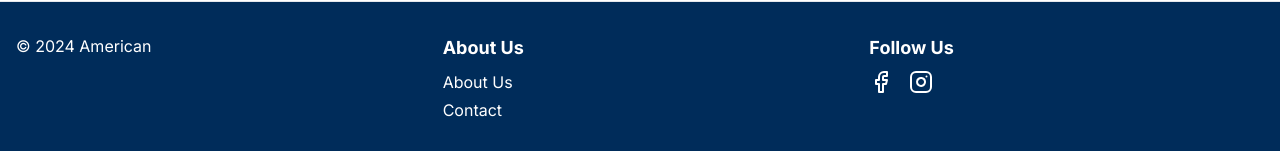
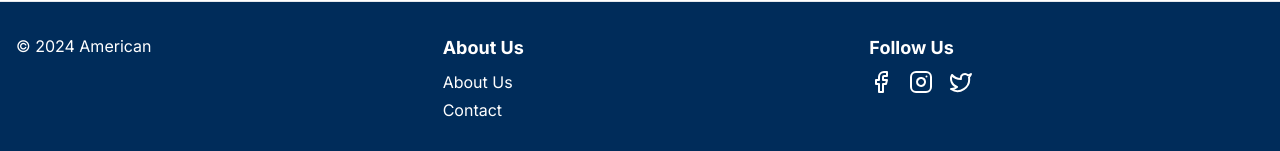
Before and after one commit to Trazer09/whatbytes-frontend, a Next.js app: page / in a window 1280 px wide. Shown: the part 1331-1482 px from the top of the page. Built offline with nearby package versions, Linux system fonts and the light colour scheme.

Commit message:
Add twitter icon in footer

```diff
--- a/app/cart/page.tsx
+++ b/app/cart/page.tsx
@@ -1,4 +1,3 @@
-// app/cart/page.tsx
 "use client";
 
 import { useCart } from "@/app/context/CartContext";
--- a/app/components/layout/Footer.tsx
+++ b/app/components/layout/Footer.tsx
@@ -1,6 +1,6 @@
 // app/components/layout/Footer.tsx
 import React from 'react';
-import { Facebook, Instagram } from 'lucide-react';
+import { Facebook, Instagram , Twitter } from 'lucide-react';
 
 export default function Footer() {
   return (
@@ -31,6 +31,10 @@ export default function Footer() {
             <a href="#" aria-label="Instagram" className="text-white hover:text-pink-500">
               <Instagram />
             </a>
+
+            <a href="#" aria-label="Twitter" className="text-white hover:text-blue-100">
+              <Twitter />
+            </a>
           </div>
         </div>
       </div>
--- a/app/components/layout/Header.tsx
+++ b/app/components/layout/Header.tsx
@@ -1,6 +1,6 @@
 "use client";
 
-import { Search, ShoppingCart, User } from 'lucide-react'; // Import the User icon
+import { Search, ShoppingCart, User } from 'lucide-react';
 import React, { useState } from 'react';
 import Link from 'next/link';
 import { useCart } from '@/app/context/CartContext';
@@ -26,7 +26,7 @@ export default function Header() {
   };
 
   return (
-    // <header className="bg-white shadow-md sticky top-0 z-50">
+
     <header className="bg-[#0858A8] shadow-md sticky top-0 z-50">
       <div className="container mx-auto px-4 py-4 flex justify-between items-center">
         <Link href="/" className="text-2xl font-bold text-white">Logo</Link>
@@ -65,7 +65,7 @@ export default function Header() {
             <User className="h-6 w-6 text-gray-600" />
           </button>
         </div>
-        {/* ------------------------------------------- */}
+
 
       </div>
     </header>
--- a/app/components/layout/Sidebar.tsx
+++ b/app/components/layout/Sidebar.tsx
@@ -1,9 +1,9 @@
-"use client"; // The sidebar now needs client-side interactivity to change the URL
+"use client";
 
 import { useRouter, useSearchParams } from 'next/navigation';
 import React from 'react';
 
-// The Sidebar no longer needs setter functions, just the current values
+
 interface SidebarProps {
   selectedCategory: string;
   priceLimit: number;
--- a/app/components/ui/ProductCard.tsx
+++ b/app/components/ui/ProductCard.tsx
@@ -1,4 +1,3 @@
-// app/components/ui/ProductCard.tsx
 import React from 'react';
 import Image from 'next/image';
 import Link from 'next/link';
@@ -11,10 +10,10 @@ interface ProductCardProps {
 export default function ProductCard({ product }: ProductCardProps) {
   return (
     <Link href={`/product/${product.id}`} className="block">
-      {/* Increased padding to p-6 and added a border */}
+
       <div className="bg-white p-6 rounded-lg shadow-md border border-gray-200 text-center h-full flex flex-col justify-between hover:shadow-xl transition-shadow duration-300 cursor-pointer">
         <div>
-          <div className="relative h-40 w-full mb-6"> {/* Increased bottom margin */}
+          <div className="relative h-40 w-full mb-6">
             <Image
                 src={product.image}
                 alt={product.name}
@@ -26,7 +25,7 @@ export default function ProductCard({ product }: ProductCardProps) {
         </div>
         <div>
           <p className="text-2xl font-bold text-gray-900 mt-2">${product.price}</p>
-          {/* Made button font semibold and increased padding */}
+
 <button className="mt-4 w-full bg-[#0858A8] text-white py-2.5 px-4 rounded-md hover:bg-blue-700 transition-colors font-semibold text-base">
 
             Add to Cart
--- a/app/context/CartContext.tsx
+++ b/app/context/CartContext.tsx
@@ -1,4 +1,4 @@
-// app/context/CartContext.tsx
+
 "use client";
 
 import React, { createContext, useState, useContext, useEffect, ReactNode } from 'react';
--- a/app/data/products.ts
+++ b/app/data/products.ts
@@ -1,4 +1,3 @@
-// app/data/products.ts
 export type Product = {
   id: number;
   name: string;
--- a/app/layout.tsx
+++ b/app/layout.tsx
@@ -1,4 +1,4 @@
-import { Suspense } from 'react'; // 1. Import Suspense from React
+import { Suspense } from 'react';
 import type { Metadata } from "next";
 import { Inter } from "next/font/google";
 import "./globals.css";
@@ -22,7 +22,7 @@ export default function RootLayout({
     <html lang="en">
       <body className={`${inter.className} bg-gray-100 flex flex-col min-h-screen`}>
         <CartProvider>
-          {/* 2. Wrap your Header component in a Suspense boundary */}
+
           <Suspense fallback={<header className="bg-white shadow-md h-[80px]" />}>
             <Header />
           </Suspense>
--- a/app/page.tsx
+++ b/app/page.tsx
@@ -4,9 +4,9 @@ import Sidebar from "./components/layout/Sidebar";
 import ProductCard from "./components/ui/ProductCard";
 import { products } from "./data/products";
 
-// Add the special comment to disable the ESLint rule for the next line
+
 // eslint-disable-next-line @typescript-eslint/no-explicit-any
-export default function HomePage({ searchParams }: any) { // Change the props type to 'any'
+export default function HomePage({ searchParams }: any) {
   // Read all filter values directly from the URL searchParams
   const searchTerm = searchParams?.search || '';
   const selectedCategory = searchParams?.category || 'All';
@@ -14,7 +14,7 @@ export default function HomePage({ searchParams }: any) { // Change the props ty
   const priceLimit = searchParams?.price ? Number(searchParams.price) : 1000;
 
   const filteredProducts = products.filter(product => {
-    // The filter logic remains the same
+
     const categoryMatch = selectedCategory === 'All' || product.category === selectedCategory;
     const priceMatch = product.price <= priceLimit;
     const searchMatch = product.name.toLowerCase().includes(searchTerm.toLowerCase());
--- a/app/product/[id]/ProductDetails.tsx
+++ b/app/product/[id]/ProductDetails.tsx
@@ -1,5 +1,4 @@
-"use client"; // It MUST start with "use client"
-
+"use client";
 import { useState } from 'react';
 import Image from 'next/image';
 import { useCart } from '@/app/context/CartContext';
--- a/app/product/[id]/page.tsx
+++ b/app/product/[id]/page.tsx
@@ -8,7 +8,7 @@ export function generateStaticParams() {
   }));
 }
 
-// The unused 'type Props' definition has been removed.
+
 
 // eslint-disable-next-line @typescript-eslint/no-explicit-any
 export default async function ProductDetailPage({ params }: any) {
```
